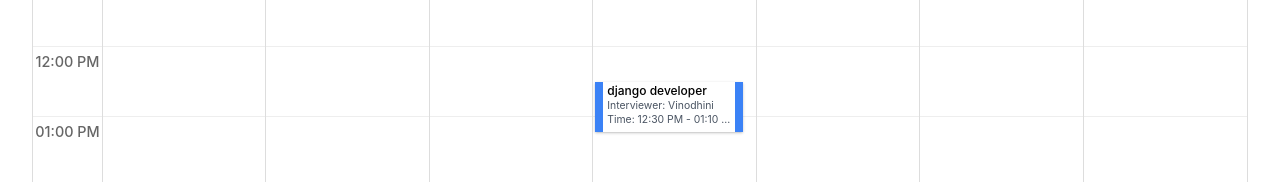
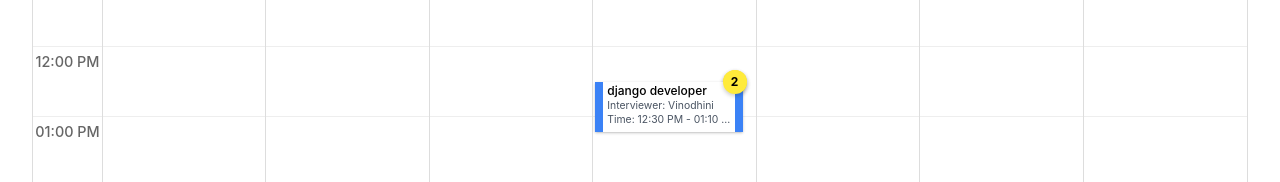
Before and after one commit to muthulakshmy/calender, a React (Create React App) app: page / in a window 1280 px wide. Shown: the part 372-554 px from the top of the page. Built offline with nearby package versions, Linux system fonts and the light colour scheme.

Commit message:
feat:changes

```diff
--- a/src/components/Calender/DayView.js
+++ b/src/components/Calender/DayView.js
@@ -1,40 +1,25 @@
 
+import PropTypes from "prop-types";
 import { timeSlots } from "../../utils/TimeSlots";
-import PropTypes from "prop-types";
+
 
 export const DayView = ({ currentDate, groupedEvents, handleDateClick }) => {
   const today = new Date(currentDate);
   const dateStr = today.toISOString().split("T")[0];
 
-
-  const hourSlotHeight = 80;
-
+  const hourSlotHeight = 70;
   const minEventCardContentHeight = 50;
-
-
   const timeLabelWidth = 70;
-
   const eventCardFixedWidth = 200;
-
   const eventCardRightMargin = 10;
-
   const eventCardPadding = '2px 4px';
-
-
   const pixelsPerMinute = hourSlotHeight / 60;
 
-  const allDayEvents = [];
-  for (const key in groupedEvents) {
-    if (Object.prototype.hasOwnProperty.call(groupedEvents, key)) {
-      if (key.startsWith(dateStr)) {
-        allDayEvents.push(...groupedEvents[key]);
-      }
-    }
-  }
+  const getTimeInMinutesFromMidnight = (timeStr) => {
+    if (!timeStr) return 0;
 
-  const getTimeInMinutesFromMidnight = (timeStr) => {
-    const [time, period] = timeStr?.split(" ") || [];
-    let [hour, minute] = time?.split(":").map(Number) || [0, 0];
+    const [time, period] = timeStr.split(" ");
+    let [hour, minute] = time.split(":").map(Number);
 
     if (period === "PM" && hour !== 12) {
       hour += 12;
@@ -46,6 +31,42 @@ export const DayView = ({ currentDate, groupedEvents, handleDateClick }) => {
   };
 
   const firstSlotMinutesFromMidnight = getTimeInMinutesFromMidnight(timeSlots[0]);
+
+  const eventsForDayView = [];
+  for (const dateTimeKey in groupedEvents) {
+    if (Object.prototype.hasOwnProperty.call(groupedEvents, dateTimeKey)) {
+      if (dateTimeKey.startsWith(dateStr)) {
+        const eventsInThisSlot = groupedEvents[dateTimeKey];
+        const overlapCount = eventsInThisSlot.length;
+
+        eventsInThisSlot.forEach((event, idx) => {
+          const eventStartMinutesFromMidnight = getTimeInMinutesFromMidnight(event.time);
+          const eventEndMinutesFromMidnight = getTimeInMinutesFromMidnight(event.end?.time);
+
+          let durationMinutes = eventEndMinutesFromMidnight - eventStartMinutesFromMidnight;
+          if (durationMinutes < 0) {
+            durationMinutes += 1440;
+          }
+
+          const topOffsetMinutes = eventStartMinutesFromMidnight - firstSlotMinutesFromMidnight;
+          const top = topOffsetMinutes * pixelsPerMinute;
+
+          const calculatedHeight = durationMinutes * pixelsPerMinute;
+          const actualCardHeight = Math.max(calculatedHeight, minEventCardContentHeight);
+
+          eventsForDayView.push({
+            ...event,
+            overlapCount: overlapCount,
+            top: top,
+            actualCardHeight: actualCardHeight,
+
+            uniqueId: `${event.description}-${event.time}-${event.interviewer}-${dateStr}-${idx}`,
+          });
+        });
+      }
+    }
+  }
+
 
   return (
     <div style={{ padding: "1rem" }}>
@@ -94,8 +115,11 @@ export const DayView = ({ currentDate, groupedEvents, handleDateClick }) => {
             flexGrow: 1,
             position: "relative",
             minHeight: `${timeSlots.length * hourSlotHeight}px`,
+            overflowY: "auto",
+            overflowX: "hidden",
           }}
         >
+
           {timeSlots.map((time, index) => (
             <div
               key={`grid-line-${time}`}
@@ -112,54 +136,71 @@ export const DayView = ({ currentDate, groupedEvents, handleDateClick }) => {
             />
           ))}
 
-          {allDayEvents.map((event, index) => {
-            const eventStartMinutesFromMidnight = getTimeInMinutesFromMidnight(event.time);
-            const eventEndMinutesFromMidnight = getTimeInMinutesFromMidnight(event.end.time);
 
-            let durationMinutes = eventEndMinutesFromMidnight - eventStartMinutesFromMidnight;
-            if (durationMinutes < 0) {
-              durationMinutes += 1440;
-            }
-
-            const topOffsetMinutes = eventStartMinutesFromMidnight - firstSlotMinutesFromMidnight;
-            const top = topOffsetMinutes * pixelsPerMinute;
-
-            const calculatedHeight = durationMinutes * pixelsPerMinute;
-
-            const actualCardHeight = Math.max(calculatedHeight, minEventCardContentHeight);
-
-            return (
+          {eventsForDayView.map((event) => (
             <div
-                key={`${event.description}-${event.time}-${event.interviewer}-${index}`}
+              key={event.uniqueId}
               onClick={() => handleDateClick(dateStr, event.time)}
-                className="bg-white border-x-8 border-blue-500 rounded-none shadow"
+              className="bg-white border-x-8 border-blue-500 rounded-none shadow-md hover:shadow-lg transition-shadow duration-200 cursor-pointer"
               style={{
                 position: "absolute",
                 left: "2px",
                 width: `${eventCardFixedWidth}px`,
-                  top: `${top}px`,
-                  height: `${actualCardHeight}px`,
-                  overflow: "hidden",
+                top: `${event.top}px`,
+                height: `${event.actualCardHeight}px`,
                 zIndex: 10,
                 boxSizing: "border-box",
                 marginRight: `${eventCardRightMargin}px`,
                 padding: eventCardPadding,
               }}
             >
-                <div className="text-sm text-blue-700 font-medium whitespace-nowrap overflow-hidden text-ellipsis">
+
+              {event.overlapCount > 1 && (
+                <div
+                  style={{
+                    position: "absolute",
+                    top: "-8px",
+                    right: "-10px",
+                    backgroundColor: "#FFEB3B",
+                    color: "black",
+                    borderRadius: "50%",
+                    width: "24px",
+                    height: "24px",
+                    display: "flex",
+                    alignItems: "center",
+                    justifyContent: "center",
+                    fontSize: "0.75rem",
+                    fontWeight: "bold",
+                    zIndex: 12,
+                    boxShadow: "0 2px 4px rgba(0,0,0,0.2)",
+                  }}
+                >
+                  {event.overlapCount}
+                </div>
+              )}
+
+              <div
+                className="font-medium whitespace-nowrap overflow-hidden text-ellipsis"
+                style={{ fontSize: "0.75rem", lineHeight: "1rem" }}
+              >
                 {event.description}
               </div>
-                <div className="text-xs text-gray-600 whitespace-nowrap overflow-hidden text-ellipsis">
+              <div
+                className="text-gray-600 whitespace-nowrap overflow-hidden text-ellipsis"
+                style={{ fontSize: "0.65rem", lineHeight: "0.9rem" }}
+              >
                 Interviewer: {event.interviewer}
               </div>
               {event.time && (
-                  <div className="text-xs text-gray-600 whitespace-nowrap overflow-hidden text-ellipsis">
+                <div
+                  className="text-gray-600 whitespace-nowrap overflow-hidden text-ellipsis"
+                  style={{ fontSize: "0.65rem", lineHeight: "0.9rem" }}
+                >
                   Time: {event.time} - {event.end?.time || ''}
                 </div>
               )}
             </div>
-            );
-          })}
+          ))}
         </div>
       </div>
     </div>
--- a/src/components/Calender/WeekView.js
+++ b/src/components/Calender/WeekView.js
@@ -1,19 +1,14 @@
+
 import { timeSlots } from "../../utils/TimeSlots";
 import PropTypes from "prop-types";
 
 export const WeekView = ({ daysOfWeek, groupedEvents, handleDateClick }) => {
   const hourSlotHeight = 70;
-
   const minEventCardContentHeight = 50;
-
   const timeLabelWidth = 70;
-
   const eventCardRightMargin = 5;
-
   const eventCardPadding = "1px 4px";
-
   const eventCardWidthPercentage = 95;
-
   const pixelsPerMinute = hourSlotHeight / 60;
 
   const getTimeInMinutesFromMidnight = (timeStr) => {
@@ -42,6 +37,7 @@ export const WeekView = ({ daysOfWeek, groupedEvents, handleDateClick }) => {
 
   const getAllEventsForDate = (dateStr) => {
     const eventsForThisDay = [];
+    // Iterate through groupedEvents to find all events for the given date (regardless of time)
     for (const key in groupedEvents) {
       if (groupedEvents.hasOwnProperty(key) && key.startsWith(dateStr)) {
         eventsForThisDay.push(...groupedEvents[key]);
@@ -116,7 +112,63 @@ export const WeekView = ({ daysOfWeek, groupedEvents, handleDateClick }) => {
         {daysOfWeek.map((day, dayIndex) => {
           const dateStr = day.toISOString().split("T")[0];
 
+          // Get all events for this specific date
           const currentDayEvents = getAllEventsForDate(dateStr);
+
+          // Prepare events with overlap count for rendering
+          const eventsForDisplay = currentDayEvents
+            .map((event) => {
+              const eventStartTime = event.time;
+              const eventEndTime = event.end?.time;
+
+              const eventStartMinutesFromMidnight =
+                getTimeInMinutesFromMidnight(eventStartTime);
+              const eventEndMinutesFromMidnight =
+                getTimeInMinutesFromMidnight(eventEndTime);
+
+              let durationMinutes =
+                eventEndMinutesFromMidnight - eventStartMinutesFromMidnight;
+              if (durationMinutes < 0) {
+                durationMinutes += 1440; // Handle overnight events
+              }
+
+              const top =
+                (eventStartMinutesFromMidnight -
+                  firstSlotMinutesFromMidnight) *
+                pixelsPerMinute;
+              const calculatedHeight = durationMinutes * pixelsPerMinute;
+              const actualCardHeight = Math.max(
+                calculatedHeight,
+                minEventCardContentHeight
+              );
+
+              // Calculate overlapping events for the badge
+              // We're looking for events on the same day that share any part of their time range
+              const overlappingEvents = currentDayEvents.filter((otherEvent) => {
+                if (otherEvent.id === event.id) return false; // Don't count self
+
+                const otherStart = getTimeInMinutesFromMidnight(otherEvent.time);
+                const otherEnd = getTimeInMinutesFromMidnight(otherEvent.end.time);
+                const currentEventStart = eventStartMinutesFromMidnight;
+                const currentEventEnd = eventEndMinutesFromMidnight;
+
+                // Check for overlap: (StartA < EndB) && (EndA > StartB)
+                return (currentEventStart < otherEnd) && (currentEventEnd > otherStart);
+              });
+
+              return {
+                ...event,
+                top,
+                actualCardHeight,
+                overlapCount: overlappingEvents.length + 1, // +1 to include the event itself
+              };
+            })
+            .sort((a, b) => {
+              // Sort events for proper display
+              const timeA = getTimeInMinutesFromMidnight(a.time);
+              const timeB = getTimeInMinutesFromMidnight(b.time);
+              return timeA - timeB;
+            });
 
           return (
             <div
@@ -130,6 +182,7 @@ export const WeekView = ({ daysOfWeek, groupedEvents, handleDateClick }) => {
                 minHeight: `${totalGridContentHeight}px`,
               }}
             >
+              {/* Grid lines for each day */}
               {timeSlots.map((time, index) => (
                 <div
                   key={`grid-line-${dateStr}-${time}`}
@@ -147,38 +200,8 @@ export const WeekView = ({ daysOfWeek, groupedEvents, handleDateClick }) => {
                 />
               ))}
 
-              {currentDayEvents
-                .sort((a, b) => {
-                  const timeA = getTimeInMinutesFromMidnight(a.time);
-                  const timeB = getTimeInMinutesFromMidnight(b.time);
-                  return timeA - timeB;
-                })
-                .map((event, eventIndex) => {
-                  const eventStartTime = event.time;
-                  const eventEndTime = event.end?.time;
-
-                  const eventStartMinutesFromMidnight =
-                    getTimeInMinutesFromMidnight(eventStartTime);
-                  const eventEndMinutesFromMidnight =
-                    getTimeInMinutesFromMidnight(eventEndTime);
-
-                  let durationMinutes =
-                    eventEndMinutesFromMidnight - eventStartMinutesFromMidnight;
-                  if (durationMinutes < 0) {
-                    durationMinutes += 1440;
-                  }
-
-                  const top =
-                    (eventStartMinutesFromMidnight -
-                      firstSlotMinutesFromMidnight) *
-                    pixelsPerMinute;
-                  const calculatedHeight = durationMinutes * pixelsPerMinute;
-                  const actualCardHeight = Math.max(
-                    calculatedHeight,
-                    minEventCardContentHeight
-                  );
-
-                  return (
+              {/* Event Cards */}
+              {eventsForDisplay.map((event, eventIndex) => (
                 <div
                   key={`${event.description}-${event.time}-${event.interviewer}-${dateStr}-${eventIndex}`}
                   onClick={() => handleDateClick(dateStr, event.time)}
@@ -187,15 +210,40 @@ export const WeekView = ({ daysOfWeek, groupedEvents, handleDateClick }) => {
                     position: "absolute",
                     left: "2px",
                     width: `calc(${eventCardWidthPercentage}% - 2px - ${eventCardRightMargin}px)`,
-                        top: `${top}px`,
-                        height: `${actualCardHeight}px`,
-                        overflow: "hidden",
+                    top: `${event.top}px`,
+                    height: `${event.actualCardHeight}px`,
+                    // overflow: "hidden",
                     zIndex: 10,
                     boxSizing: "border-box",
                     marginRight: `${eventCardRightMargin}px`,
                     padding: eventCardPadding,
                   }}
                 >
+                  {/* Event count badge */}
+                  {event.overlapCount > 1 && (
+                    <div
+                      style={{
+                        position: "absolute",
+                        top: "-12px", // Adjust to position above the card
+                        right: "-12px", // Adjust to position to the right of the card
+                        backgroundColor: "#FFEB3B", // Yellow color
+                        color: "black",
+                        borderRadius: "50%", // Make it round
+                        width: "24px", // Size of the badge
+                        height: "24px",
+                        display: "flex",
+                        alignItems: "center",
+                        justifyContent: "center",
+                        fontSize: "0.75rem",
+                        fontWeight: "bold",
+                        zIndex: 12, // Higher than card
+                        boxShadow: "0 2px 4px rgba(0,0,0,0.2)", // Optional shadow
+                      }}
+                    >
+                      {event.overlapCount}
+                    </div>
+                  )}
+
                   <div
                     className="font-medium whitespace-nowrap overflow-hidden text-ellipsis"
                     style={{ fontSize: "0.75rem", lineHeight: "1rem" }}
@@ -217,8 +265,7 @@ export const WeekView = ({ daysOfWeek, groupedEvents, handleDateClick }) => {
                     </div>
                   )}
                 </div>
-                  );
-                })}
+              ))}
             </div>
           );
         })}
@@ -229,7 +276,6 @@ export const WeekView = ({ daysOfWeek, groupedEvents, handleDateClick }) => {
 
 WeekView.propTypes = {
   daysOfWeek: PropTypes.arrayOf(PropTypes.instanceOf(Date)).isRequired,
-
   groupedEvents: PropTypes.objectOf(
     PropTypes.arrayOf(
       PropTypes.shape({
```
Also changed, not shown: src/components/Calender/useCalanderData.js (+41 -7 lines). Lines whose indentation alone changed are shown as unchanged.
